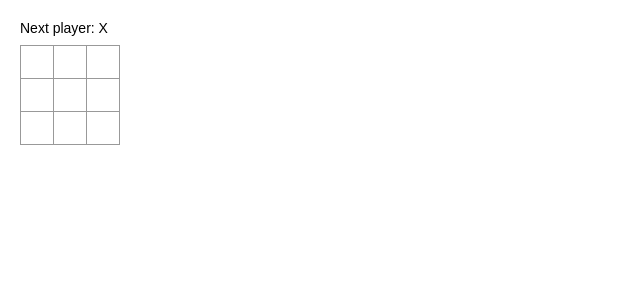
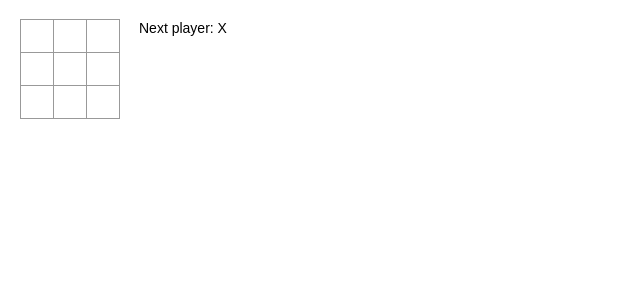
Before and after one commit to fileszero/react-ts-tutorial, a React (Create React App) app: page / in a window 1280 px wide. Shown: the top 300 px of the page, without its empty margins (0-640 px from the left). Built offline with nearby package versions, Linux system fonts and the light colour scheme.

Commit message:
lifting-state-up-again
https://ja.reactjs.org/tutorial/tutorial.html#lifting-state-up-again

```diff
--- a/src/App.tsx
+++ b/src/App.tsx
@@ -14,38 +14,21 @@ function Square(props: { value: string; onclick: () => void }) {
     );
 }
 
-class Board extends React.Component<{}, { squares: string[]; xIsNext: boolean }> {
-    constructor(props: {}) {
-        super(props);
-        this.state = {
-            squares: Array<string>(9).fill(''),
-            xIsNext: true
-        };
-    }
+interface BoardProp {
+    squares: string[];
+    onClick?: (arg0: number) => void;
+}
+
+class Board extends React.Component<BoardProp, { squares: string[]; xIsNext: boolean }> {
     renderSquare(i: number) {
-        return <Square value={this.state.squares[i]} onclick={() => this.handleClick(i)} />;
-    }
-    handleClick(i: number) {
-        const squares = this.state.squares.slice();
-        if (calculateWinner(squares) || squares[i]) {
-            return;
-        }
-        squares[i] = this.state.xIsNext ? 'X' : 'O';
-        this.setState({ squares: squares, xIsNext: !this.state.xIsNext });
+        return (
+            <Square value={this.props.squares[i]} onclick={() => (this.props.onClick ? this.props.onClick(i) : null)} />
+        );
     }
 
     render() {
-        const winner = calculateWinner(this.state.squares);
-        let status;
-        if (winner) {
-            status = 'Winner: ' + winner;
-        } else {
-            status = 'Next player: ' + (this.state.xIsNext ? 'X' : 'O');
-        }
-
         return (
             <div>
-                <div className="status">{status}</div>
                 <div className="board-row">
                     {this.renderSquare(0)}
                     {this.renderSquare(1)}
@@ -65,16 +48,51 @@ class Board extends React.Component<{}, { squares: string[]; xIsNext: boolean }>
         );
     }
 }
+interface GameState {
+    history: BoardProp[];
+    xIsNext: boolean;
+}
 
-class Game extends React.Component {
+class Game extends React.Component<{}, GameState> {
+    constructor(props: {}) {
+        super(props);
+        this.state = {
+            history: [ { squares: Array<string>(9).fill('') } ],
+            xIsNext: true
+        };
+    }
+    handleClick(i: number) {
+        const history = this.state.history;
+        const current = history[history.length - 1];
+        const squares = current.squares.slice();
+        if (calculateWinner(squares) || squares[i]) {
+            return;
+        }
+        squares[i] = this.state.xIsNext ? 'X' : 'O';
+        this.setState({
+            history: history.concat([ { squares: squares } ]),
+            xIsNext: !this.state.xIsNext
+        });
+    }
+
     render() {
+        const history = this.state.history;
+        const current = history[history.length - 1];
+        const winner = calculateWinner(current.squares);
+
+        let status;
+        if (winner) {
+            status = 'Winner: ' + winner;
+        } else {
+            status = 'Next player: ' + (this.state.xIsNext ? 'X' : 'O');
+        }
         return (
             <div className="game">
                 <div className="game-board">
-                    <Board />
+                    <Board squares={current.squares} onClick={(i) => this.handleClick(i)} />
                 </div>
                 <div className="game-info">
-                    <div>{/* status */}</div>
+                    <div>{status}</div>
                     <ol>{/* TODO */}</ol>
                 </div>
             </div>
```
